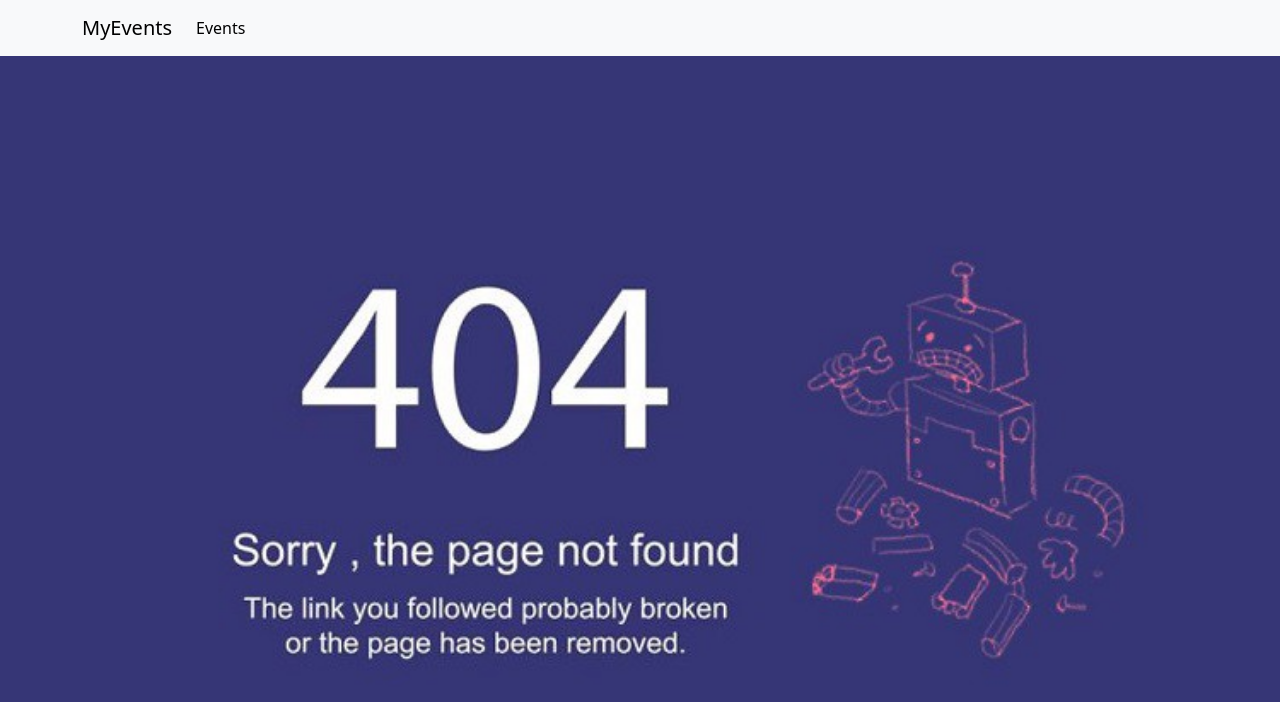
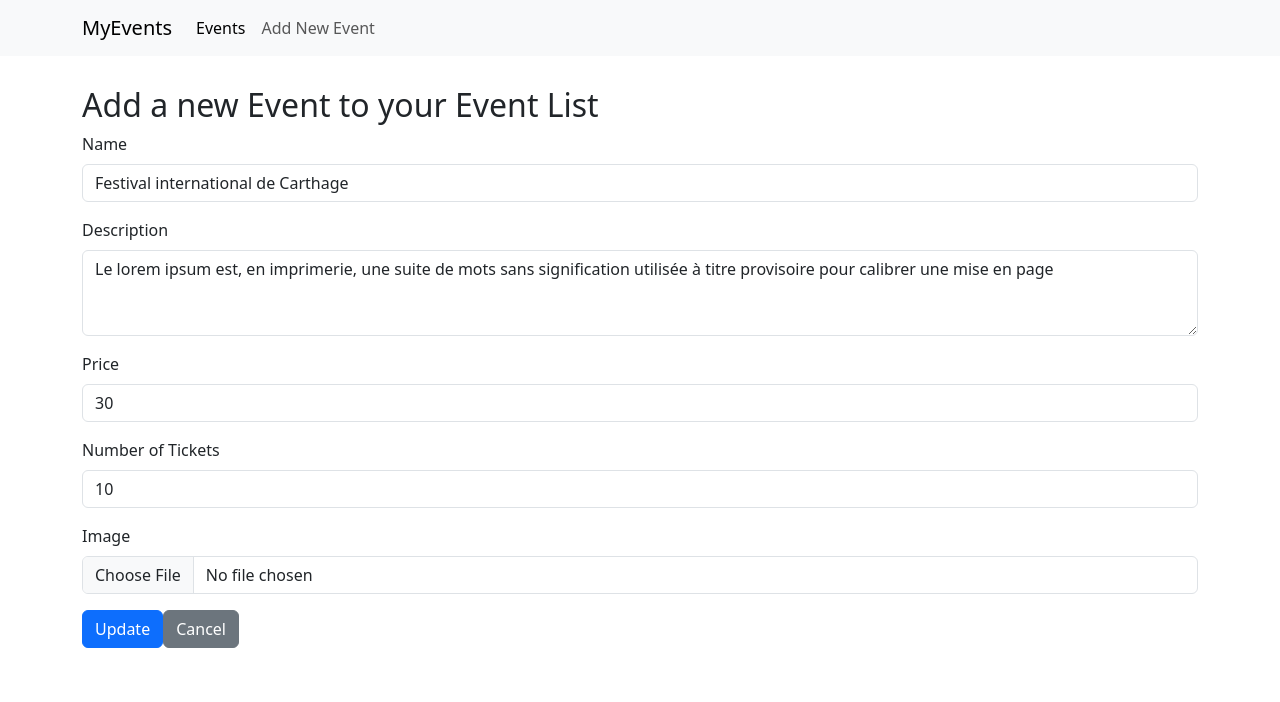
Before and after one commit to MohamedElHammi/workshop-acc2, a React (Vite) app: page /events/update/1 in a window 1280 px wide. Shown: the top 702 px of the page. Built offline with nearby package versions, Linux system fonts and the light colour scheme; data requests are answered from the project's data file; the HTML template or start-up script is replaced by a standard one.

Commit message:
fetch data from api

```diff
--- a/package.json
+++ b/package.json
@@ -10,6 +10,7 @@
     "preview": "vite preview"
   },
   "dependencies": {
+    "axios": "^1.6.5",
     "bootstrap": "^5.3.2",
     "react": "^18.2.0",
     "react-bootstrap": "^2.9.2",
--- a/src/App.jsx
+++ b/src/App.jsx
@@ -4,6 +4,10 @@ import "./App.css";
 import NavigationBar from "./components/NavigationBar";
 // import Events from "./components/Events";
 const Events = React.lazy(() => import("./components/Events"));
+// import EventAddForm from "./components/EventForm";
+const EventAddForm = React.lazy(() => import("./components/EventAddForm"));
+// import EventUpdateForm from "./components/EventUpdateForm";
+const EventUpdateForm = React.lazy(() => import("./components/EventUpdateForm"));
 // import EventDetails from "./components/EventDetails";
 const EventDetails = React.lazy(() => import("./components/EventDetails"));
 
@@ -14,6 +18,8 @@ function App() {
       <Routes>
         <Route path="/events">
           <Route index element={<Events />} />
+          <Route path="add" element={<EventAddForm />} />
+          <Route path='update/:id' element={<EventUpdateForm />}/>
           <Route path=":id" element={<EventDetails />} />
         </Route>
         <Route
--- /dev/null
+++ b/src/api/db.json
@@ -0,0 +1,24 @@
+{
+  "events": [
+    {
+      "id": 1,
+      "name": "Festival international de Carthage",
+      "description": "Le lorem ipsum est, en imprimerie, une suite de mots sans signification utilisée à titre provisoire pour calibrer une mise en page",
+      "img": "event1.jpg",
+      "price": 30,
+      "nbTickets": 10,
+      "nbParticipants": 10,
+      "like": 0
+    },
+    {
+      "id": 2,
+      "name": "Festival de la médina de Tunis",
+      "description": "Le lorem ipsum est, en imprimerie, une suite de mots sans signification utilisée à titre provisoire pour calibrer une mise en page",
+      "img": "event2.jpg",
+      "price": 15,
+      "nbTickets": 4,
+      "nbParticipants": 30,
+      "like": 0
+    }
+  ]
+}
--- a/src/components/Event.jsx
+++ b/src/components/Event.jsx
@@ -2,7 +2,7 @@ import React, { useState } from "react";
 import Card from "react-bootstrap/Card";
 import Col from "react-bootstrap/Col";
 import Button from "react-bootstrap/Button";
-import { NavLink } from "react-router-dom";
+import { Link, NavLink } from "react-router-dom";
 
 export default function Event(props) {
   const [event, setEvent] = useState(props.event);
@@ -32,7 +32,7 @@ export default function Event(props) {
           src={`/images/${!!event.nbTickets ? event.img : "sold_out.png"}`}
         />
         <Card.Body>
-          <NavLink to={`${event.name}`}>
+          <NavLink to={`${event.id}`}>
             <Card.Title>{event.name}</Card.Title>
           </NavLink>
           <Card.Text>Price : {event.price}</Card.Text>
@@ -50,6 +50,17 @@ export default function Event(props) {
           >
             Buy
           </Button>
+          <Button variant="success" className="mx-5">
+            <Link
+              to={`/events/update/${event.id}`}
+              style={{ textDecoration: "none", color: "white" }}
+            >
+              Update
+            </Link>
+          </Button>
+          <Button variant="danger" onClick={() => props.onDelete(event.id)}>
+            Delete
+          </Button>
         </Card.Body>
       </Card>
     </Col>
--- /dev/null
+++ b/src/components/EventAddForm.jsx
@@ -0,0 +1,92 @@
+import { useState } from "react";
+import { Button, Container, Form } from "react-bootstrap";
+import { useNavigate } from "react-router-dom";
+import { addEvent } from "../services/api";
+
+export default function EventAddForm() {
+  const navigate = useNavigate();
+  const [eventItem, setEventItem] = useState({
+    name: "",
+    description: "",
+    img: "",
+    price: 0,
+    nbTickets: 0,
+    nbParticipants: 0,
+    like: 0,
+  });
+
+  const onValueChange = (e) => {
+    setEventItem({ ...eventItem, [e.target.name]: e.target.value });
+  };
+  const onFileHandle = (e) => {
+    setEventItem({ ...eventItem, [e.target.name]: e.target.files[0].name });
+  };
+
+  const addNewEvent = async () => {
+    const eventResult = await addEvent(eventItem);
+    if (eventResult.status === 201) {
+      navigate("/events");
+    }
+  };
+
+  return (
+    <Container style={{ marginTop: "30px" }}>
+      <h2>Add a new Event to your Event List</h2>
+      <Form>
+        <Form.Group className="mb-3">
+          <Form.Label>Name</Form.Label>
+          <Form.Control
+            onChange={(e) => onValueChange(e)}
+            name="name"
+            value={eventItem.name}
+            type="text"
+            placeholder="Enter a Name"
+          />
+        </Form.Group>
+        <Form.Group className="mb-3">
+          <Form.Label>Description</Form.Label>
+          <Form.Control
+            as="textarea"
+            rows={3}
+            placeholder="Enter description "
+            onChange={(e) => onValueChange(e)}
+            name="description"
+            value={eventItem.description}
+          />
+        </Form.Group>
+        <Form.Group className="mb-3">
+          <Form.Label>Price</Form.Label>
+          <Form.Control
+            type="number"
+            onChange={(e) => onValueChange(e)}
+            name="price"
+            value={eventItem.price}
+          />
+        </Form.Group>
+        <Form.Group className="mb-3">
+          <Form.Label>Number of Tickets</Form.Label>
+          <Form.Control
+            type="number"
+            onChange={(e) => onValueChange(e)}
+            name="nbTickets"
+            value={eventItem.nbTickets}
+          />
+        </Form.Group>
+        <Form.Group className="mb-3">
+          <Form.Label>Image</Form.Label>
+          <Form.Control
+            type="file"
+            onChange={(e) => onFileHandle(e)}
+            name="img"
+          />
+        </Form.Group>
+        <Button variant="primary" onClick={addNewEvent}>
+          Add an Event
+        </Button>
+        <Button onClick={() => navigate("/events")} variant="secondary">
+          Cancel
+        </Button>
+      </Form>
+    </Container>
+  );
+}
--- a/src/components/EventDetails.jsx
+++ b/src/components/EventDetails.jsx
@@ -1,11 +1,23 @@
-import React from "react";
+import React, { useEffect, useState } from "react";
 import { Container, Row, Col, Card } from "react-bootstrap";
 import { useParams } from "react-router-dom";
-import events from "../data/events.json";
+import { getallEvents } from "../services/api";
 
 export default function EventDetails() {
   const { id } = useParams();
-  const event = events.find((evt) => evt.name === id);
+  const [eventItem, setEventItem] = useState(null);
+
+  useEffect(() => {
+    const fetchEvent = async (eventId) => {
+      const eventResult = await getallEvents(eventId);
+      setEventItem(eventResult.data);
+    };
+    fetchEvent(id);
+  }, []);
+
+  if (!eventItem) {
+    return <h1>Not Found</h1>;
+  }
 
   return (
     <Container style={{ marginTop: "30px" }}>
@@ -13,7 +25,7 @@ export default function EventDetails() {
         <Col md={4}>
           <Card.Img
             variant="top"
-            src={`/images/${event.img}`}
+            src={`/images/${eventItem.img}`}
             alt="Product Img"
             height="300"
           />
@@ -21,7 +33,7 @@ export default function EventDetails() {
         <Col md={8}>
           <Row>
             <Col md={12}>
-              <h1>{event.name}</h1>
+              <h1>{eventItem.name}</h1>
             </Col>
           </Row>
           <Row>
@@ -29,7 +41,7 @@ export default function EventDetails() {
               <h5>Description</h5>
             </Col>
             <Col>
-              <p style={{ marginLeft: "50px" }}>{event.description}</p>
+              <p style={{ marginLeft: "50px" }}>{eventItem.description}</p>
             </Col>
           </Row>
           <Row>
@@ -37,7 +49,7 @@ export default function EventDetails() {
               <h5>Price</h5>
             </Col>
             <Col>
-              <p style={{ marginLeft: "50px" }}>{event.price} DT</p>
+              <p style={{ marginLeft: "50px" }}>{eventItem.price} DT</p>
             </Col>
           </Row>
           <Row>
@@ -45,7 +57,7 @@ export default function EventDetails() {
               <h5>Likes</h5>
             </Col>
             <Col>
-              <p style={{ marginLeft: "50px" }}>{event.like}</p>
+              <p style={{ marginLeft: "50px" }}>{eventItem.like}</p>
             </Col>
           </Row>
         </Col>
--- /dev/null
+++ b/src/components/EventUpdateForm.jsx
@@ -0,0 +1,101 @@
+import { useEffect, useState } from "react";
+import { Button, Container, Form } from "react-bootstrap";
+import { useNavigate, useParams } from "react-router-dom";
+import { editEvent, getallEvents } from "../services/api";
+
+export default function EventUpdateForm() {
+  const navigate = useNavigate();
+  const param = useParams();
+  const [eventItem, setEventItem] = useState({
+    name: "",
+    description: "",
+    img: "",
+    price: 0,
+    nbTickets: 0,
+    nbParticipants: 0,
+    like: 0,
+  });
+
+  useEffect(() => {
+    const fetchEvent = async () => {
+      const eventResult = await getallEvents(param.id);
+      setEventItem(eventResult.data);
+    };
+    fetchEvent();
+  }, []);
+
+  const onValueChange = (e) => {
+    setEventItem({ ...eventItem, [e.target.name]: e.target.value });
+  };
+  const onFileHandle = (e) => {
+    setEventItem({ ...eventItem, [e.target.name]: e.target.files[0].name });
+  };
+
+  const updateEvent = async () => {
+    const eventResult = await editEvent(param.id, eventItem);
+    if (eventResult.status === 200) {
+      navigate("/events");
+    }
+  };
+
+  return (
+    <Container style={{ marginTop: "30px" }}>
+      <h2>Add a new Event to your Event List</h2>
+      <Form>
+        <Form.Group className="mb-3">
+          <Form.Label>Name</Form.Label>
+          <Form.Control
+            onChange={(e) => onValueChange(e)}
+            name="name"
+            value={eventItem.name}
+            type="text"
+            placeholder="Enter a Name"
+          />
+        </Form.Group>
+        <Form.Group className="mb-3">
+          <Form.Label>Description</Form.Label>
+          <Form.Control
+            as="textarea"
+            rows={3}
+            placeholder="Enter description "
+            onChange={(e) => onValueChange(e)}
+            name="description"
+            value={eventItem.description}
+          />
+        </Form.Group>
+        <Form.Group className="mb-3">
+          <Form.Label>Price</Form.Label>
+          <Form.Control
+            type="number"
+            onChange={(e) => onValueChange(e)}
+            name="price"
+            value={eventItem.price}
+          />
+        </Form.Group>
+        <Form.Group className="mb-3">
+          <Form.Label>Number of Tickets</Form.Label>
+          <Form.Control
+            type="number"
+            onChange={(e) => onValueChange(e)}
+            name="nbTickets"
+            value={eventItem.nbTickets}
+          />
+        </Form.Group>
+        <Form.Group className="mb-3">
+          <Form.Label>Image</Form.Label>
+          <Form.Control
+            type="file"
+            onChange={(e) => onFileHandle(e)}
+            name="img"
+          />
+        </Form.Group>
+        <Button variant="primary" onClick={updateEvent}>
+          Update
+        </Button>
+        <Button onClick={() => navigate("/events")} variant="secondary">
+          Cancel
+        </Button>
+      </Form>
+    </Container>
+  );
+}
--- a/src/components/Events.jsx
+++ b/src/components/Events.jsx
@@ -1,12 +1,21 @@
-import eventsJson from "../data/events.json";
 import React, { useEffect, useState } from "react";
 import Event from "./Event";
 import Row from "react-bootstrap/Row";
 import Alert from "react-bootstrap/Alert";
+import { deleteEvent, getallEvents } from "../services/api";
 
 export default function Events() {
+  const [eventList, setEventList] = useState([]);
   const [isWelcome, setIsWelcome] = useState(true);
   const [isShowBuyAlert, setIsShowBuyAlert] = useState(false);
+
+  useEffect(() => {
+    const fetchEvents = async () => {
+      const eventsResult = await getallEvents();
+      setEventList(eventsResult.data);
+    };
+    fetchEvents();
+  }, []);
 
   useEffect(() => {
     const isWelcomeTimeout = setTimeout(() => {
@@ -25,6 +34,11 @@ export default function Events() {
     }, 2000);
   };
 
+  const handleDelete = async (eventId) => {
+    await deleteEvent(eventId);
+    setEventList(eventList.filter((eventItem) => eventItem.id !== eventId));
+  };
+
   return (
     <div>
       {isWelcome && (
@@ -33,8 +47,13 @@ export default function Events() {
         </Alert>
       )}
       <Row xs={1} md={4} className="g-4">
-        {eventsJson.map((eventItem, index) => (
-          <Event key={index} event={eventItem} showBuyAlert={showBuyAlert} />
+        {eventList.map((eventItem, index) => (
+          <Event
+            key={index}
+            event={eventItem}
+            showBuyAlert={showBuyAlert}
+            onDelete={handleDelete}
+          />
         ))}
       </Row>
       {isShowBuyAlert && (
--- a/src/components/NavigationBar.jsx
+++ b/src/components/NavigationBar.jsx
@@ -20,6 +20,13 @@ export default function NavigationBar() {
           >
             Events
           </Nav.Link>
+          <Nav.Link
+            as={NavLink}
+            to="/events/add"
+            style={({ isActive }) => (!isActive ? active : undefined)}
+          >
+            Add New Event
+          </Nav.Link>
         </Nav>
       </Container>
     </Navbar>
--- /dev/null
+++ b/src/services/api.js
@@ -0,0 +1,20 @@
+import axios from "axios";
+
+const url = "http://localhost:3001/events";
+
+export const getallEvents = async (id) => {
+  id = id || "";
+  return await axios.get(`${url}/${id}`);
+};
+
+export const addEvent = async (event) => {
+  return await axios.post(url, event);
+};
+
+export const editEvent = async (id, event) => {
+  return await axios.put(`${url}/${id}`, event);
+};
+
+export const deleteEvent = async (id) => {
+  return await axios.delete(`${url}/${id}`);
+};
```
Also changed, not shown: 1 other file (tests, documents, lock files or other folders).
